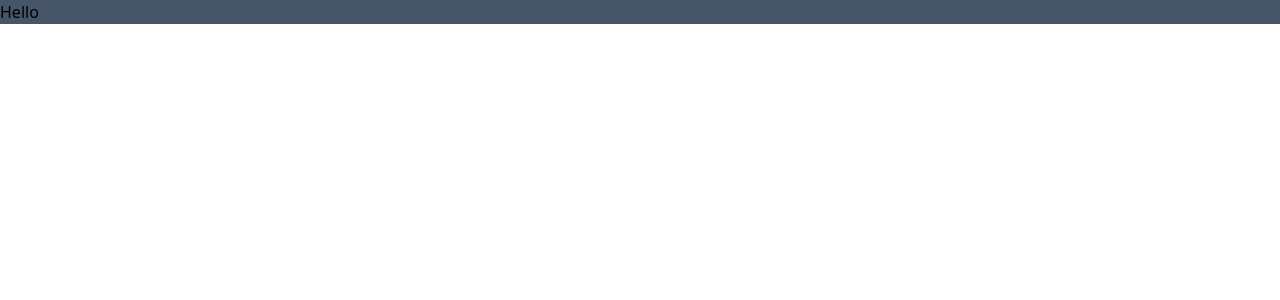
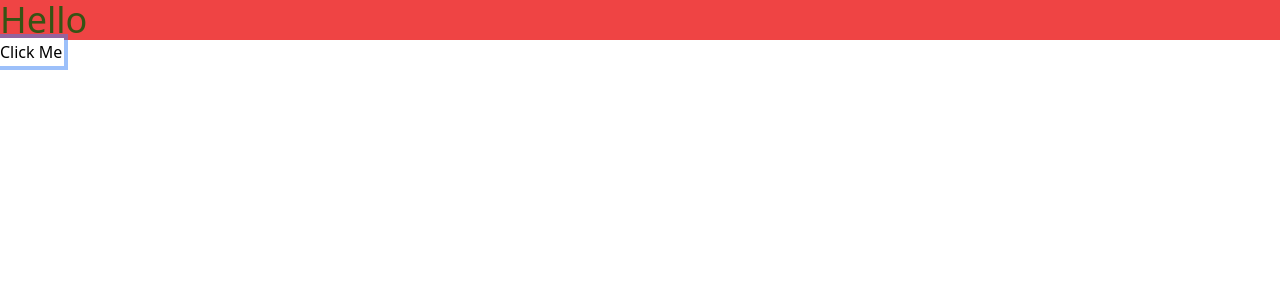
Before and after one commit to anchal86/realtor, a React (Create React App) app: page / in a window 1280 px wide. Shown: the top 300 px of the page. Built offline with nearby package versions, Linux system fonts and the light colour scheme.

Commit message:
Some Experiments with Tailwind

```diff
--- a/src/App.js
+++ b/src/App.js
@@ -1,6 +1,10 @@
 function App() {
   return (
-   <h1 className="bg-slate-600">Hello</h1>
+  <>
+    <h1 className="text-lime-900 text-4xl bg-red-500">Hello</h1>
+    <button className="ring-4 ring-offset-2">Click Me</button>
+  </>
+
   );
 }
 
--- a/tailwind.config.js
+++ b/tailwind.config.js
@@ -4,7 +4,12 @@ module.exports = {
     "./src/**/*.{js,jsx,ts,tsx}",
   ],
   theme: {
-    extend: {},
+    extend: {
+      colors:{
+        'anchal':'#123456'
+      },
+
+    },
   },
   plugins: [],
 }
```
